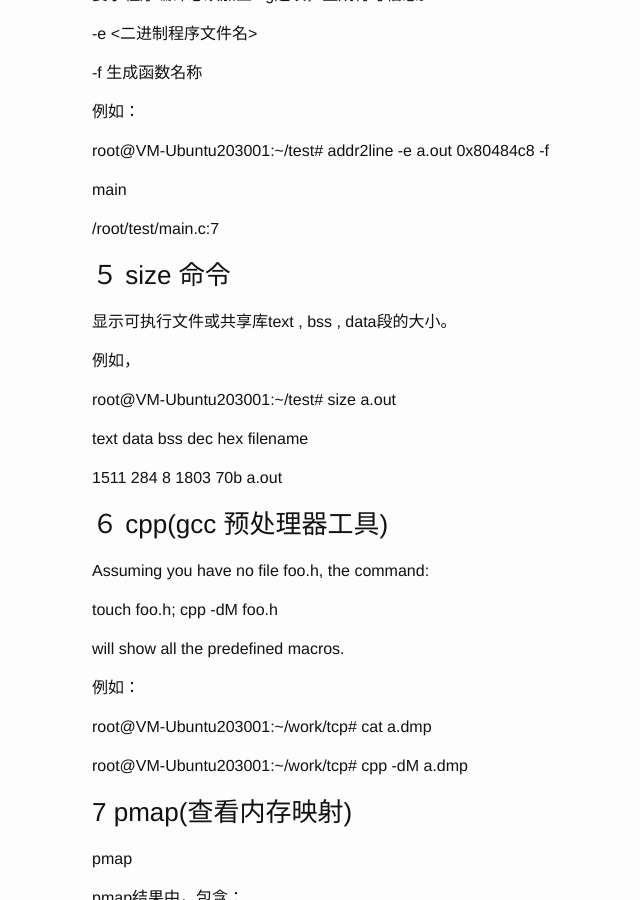
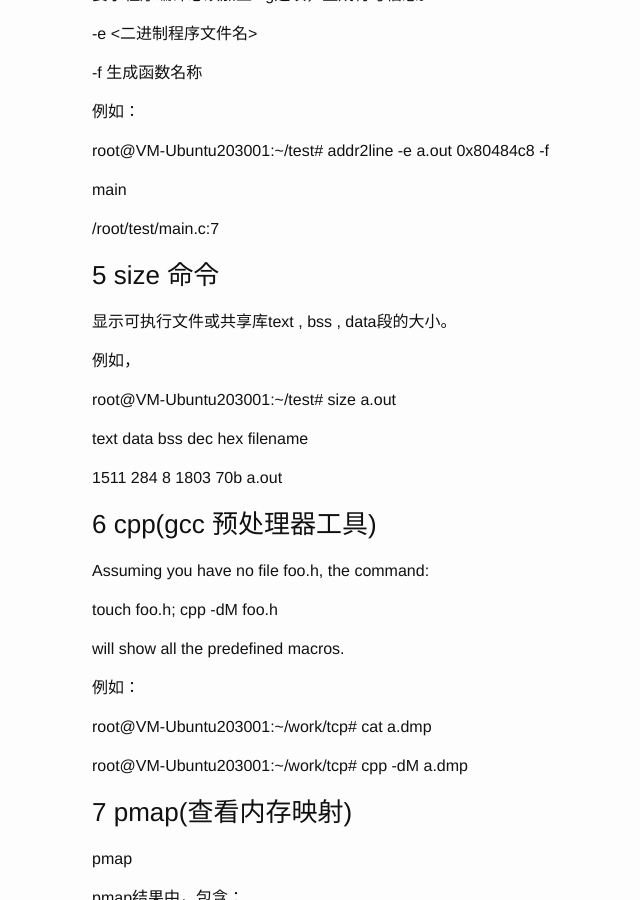
Before and after one commit to haska1025/haska1025.github.io, a Jekyll site: the page built from _posts/2015-03-10-linux常用工具.md, in a window 1280 px wide and 900 px high, scrolled down 1075 px. Shown: the whole window, without its empty margins (178-818 px from the left). Built offline with Jekyll 4.4.1, drawn with Linux system fonts in a browser that asks for light colours.

Commit message:
change format

```diff
--- a/_posts/2015-03-10-linux常用工具.md
+++ b/_posts/2015-03-10-linux常用工具.md
@@ -58,7 +58,7 @@ main
 
 /root/test/main.c:7
 
-### ５ size 命令
+### 5 size 命令
 
 显示可执行文件或共享库text , bss , data段的大小。
 
@@ -70,7 +70,7 @@ root@VM-Ubuntu203001:~/test# size a.out
 
    1511	    284	      8	   1803	    70b	a.out
 
-### ６ cpp(gcc 预处理器工具)
+### 6 cpp(gcc 预处理器工具)
 
 Assuming you have no file foo.h, the command:
 
```
